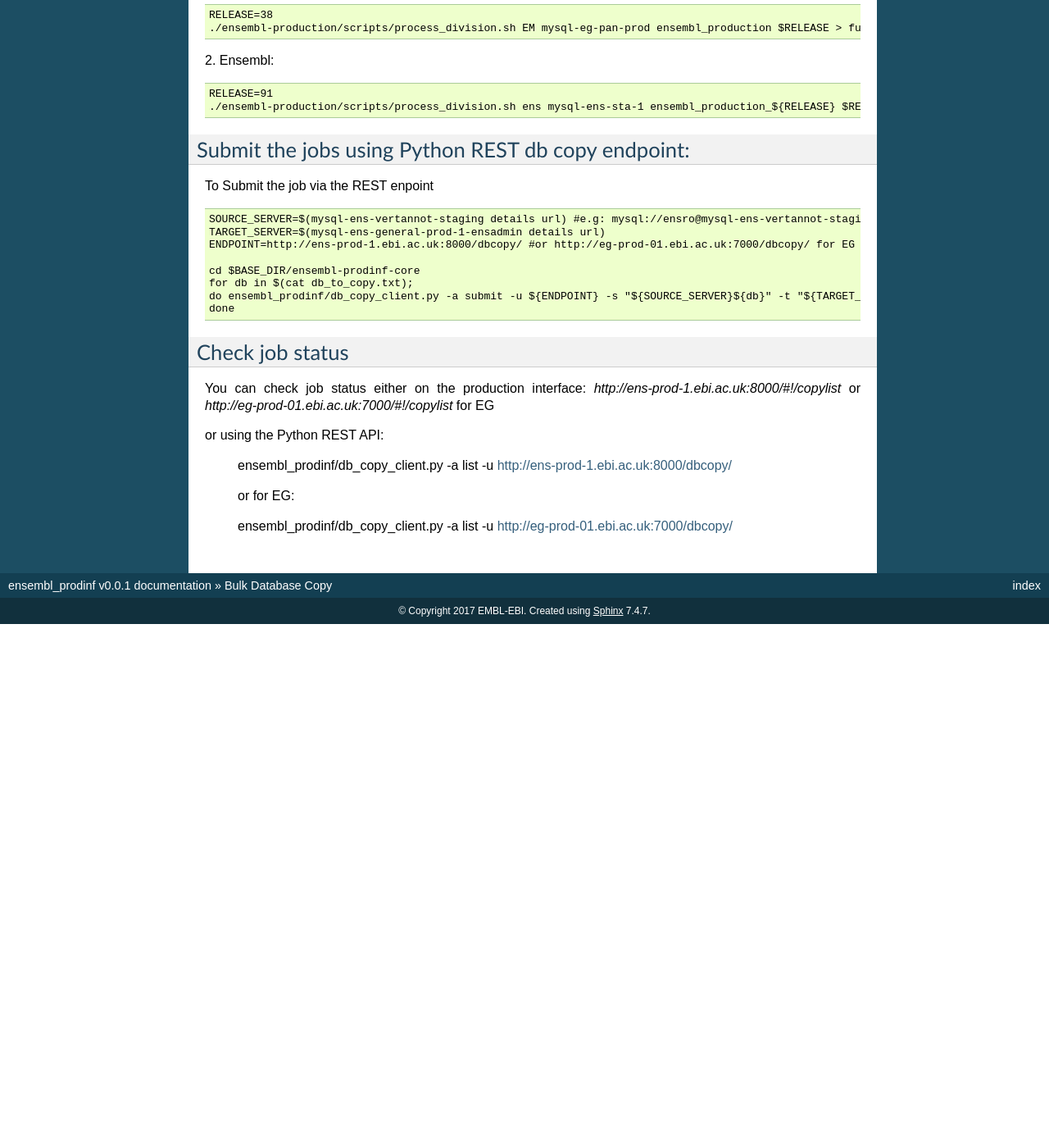
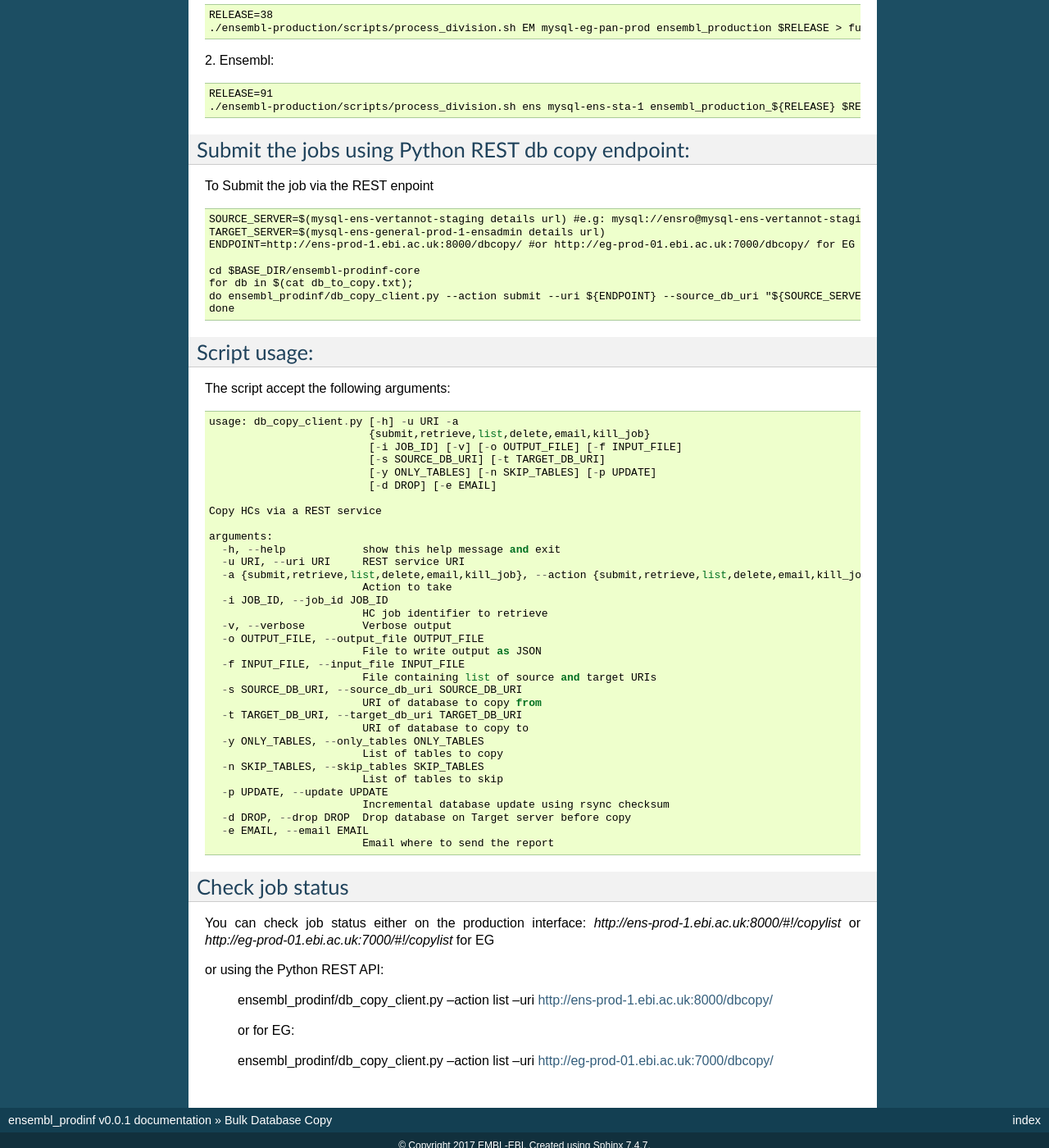
Before and after one commit to Ensembl/ensembl-prodinf-datachecks, a Sphinx documentation site: the page built from docs/bulk_db_copy.rst, in a window 1280 px wide and 1400 px high, scrolled down 480 px. Shown: the whole window at 82% size. Built offline with Sphinx 7.4.7, drawn with Linux system fonts in a browser that asks for light colours; before the commit the page ends 1241 px from its top, so only the background shows below that.

Commit message:
Update bulk_db_copy.rst
Added full arguments name for clarity. Added script usage

```diff
--- a/docs/bulk_db_copy.rst
+++ b/docs/bulk_db_copy.rst
@@ -41,8 +41,48 @@
 
   cd $BASE_DIR/ensembl-prodinf-core
   for db in $(cat db_to_copy.txt);
-  do ensembl_prodinf/db_copy_client.py -a submit -u ${ENDPOINT} -s "${SOURCE_SERVER}${db}" -t "${TARGET_SERVER}${db}" -d 1;
+  do ensembl_prodinf/db_copy_client.py --action submit --uri ${ENDPOINT} --source_db_uri "${SOURCE_SERVER}${db}" --target_db_uri "${TARGET_SERVER}${db}" --drop 1;
   done
+
+Script usage:
+#####
+
+The script accept the following arguments:
+::
+    usage: db_copy_client.py [-h] -u URI -a
+                             {submit,retrieve,list,delete,email,kill_job}
+                             [-i JOB_ID] [-v] [-o OUTPUT_FILE] [-f INPUT_FILE]
+                             [-s SOURCE_DB_URI] [-t TARGET_DB_URI]
+                             [-y ONLY_TABLES] [-n SKIP_TABLES] [-p UPDATE]
+                             [-d DROP] [-e EMAIL]
+
+    Copy HCs via a REST service
+
+    arguments:
+      -h, --help            show this help message and exit
+      -u URI, --uri URI     REST service URI
+      -a {submit,retrieve,list,delete,email,kill_job}, --action {submit,retrieve,list,delete,email,kill_job}
+                            Action to take
+      -i JOB_ID, --job_id JOB_ID
+                            HC job identifier to retrieve
+      -v, --verbose         Verbose output
+      -o OUTPUT_FILE, --output_file OUTPUT_FILE
+                            File to write output as JSON
+      -f INPUT_FILE, --input_file INPUT_FILE
+                            File containing list of source and target URIs
+      -s SOURCE_DB_URI, --source_db_uri SOURCE_DB_URI
+                            URI of database to copy from
+      -t TARGET_DB_URI, --target_db_uri TARGET_DB_URI
+                            URI of database to copy to
+      -y ONLY_TABLES, --only_tables ONLY_TABLES
+                            List of tables to copy
+      -n SKIP_TABLES, --skip_tables SKIP_TABLES
+                            List of tables to skip
+      -p UPDATE, --update UPDATE
+                            Incremental database update using rsync checksum
+      -d DROP, --drop DROP  Drop database on Target server before copy
+      -e EMAIL, --email EMAIL
+                            Email where to send the report
 
 Check job status
 #####
@@ -51,8 +91,8 @@
 
 or using the Python REST API:
 
-  ensembl_prodinf/db_copy_client.py -a list -u http://ens-prod-1.ebi.ac.uk:8000/dbcopy/
+  ensembl_prodinf/db_copy_client.py --action list --uri http://ens-prod-1.ebi.ac.uk:8000/dbcopy/
 
   or for EG:
 
-  ensembl_prodinf/db_copy_client.py -a list -u http://eg-prod-01.ebi.ac.uk:7000/dbcopy/
+  ensembl_prodinf/db_copy_client.py --action list --uri http://eg-prod-01.ebi.ac.uk:7000/dbcopy/
```
